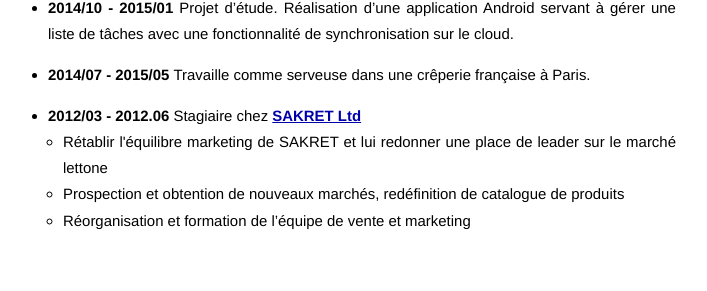
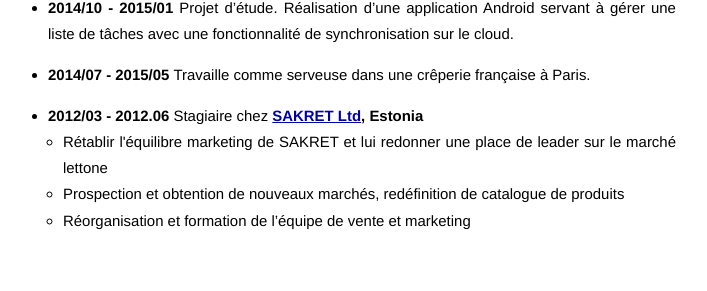
Before and after one commit to nasrinParis2015/personal-website, a Jekyll site: the page built from cv/cv.html, in a window 1280 px wide. Shown: the part 663-954 px from the top of the page, without its empty margins (278-985 px from the left). Built offline with Jekyll 4.4.1, drawn with Linux system fonts in a browser that asks for light colours; Markdown is read by kramdown in place of the engine named in the settings.

Commit message:
do some modification

```diff
--- a/cv/cv.html
+++ b/cv/cv.html
@@ -22,7 +22,7 @@ title: CV
         </li>
         <li><span><strong>2014/07 - 2015/05 </strong> Travaille comme serveuse dans une crêperie française à Paris.</span>
         </li>
-        <li><span><strong>2012/03 - 2012.06 </strong> Stagiaire chez <strong><a href="http://www.sakret.com/en/">SAKRET Ltd</a></strong></span>
+        <li><span><strong>2012/03 - 2012.06 </strong> Stagiaire chez <strong><a href="http://www.sakret.com/en/">SAKRET Ltd</a>, Estonia</strong></span>
 	    <ul>
                 <li>Rétablir l'équilibre marketing de SAKRET et lui redonner une place de leader sur le marché lettone</li>
                 <li>Prospection et obtention de nouveaux marchés, redéfinition de catalogue de produits</li>
```
